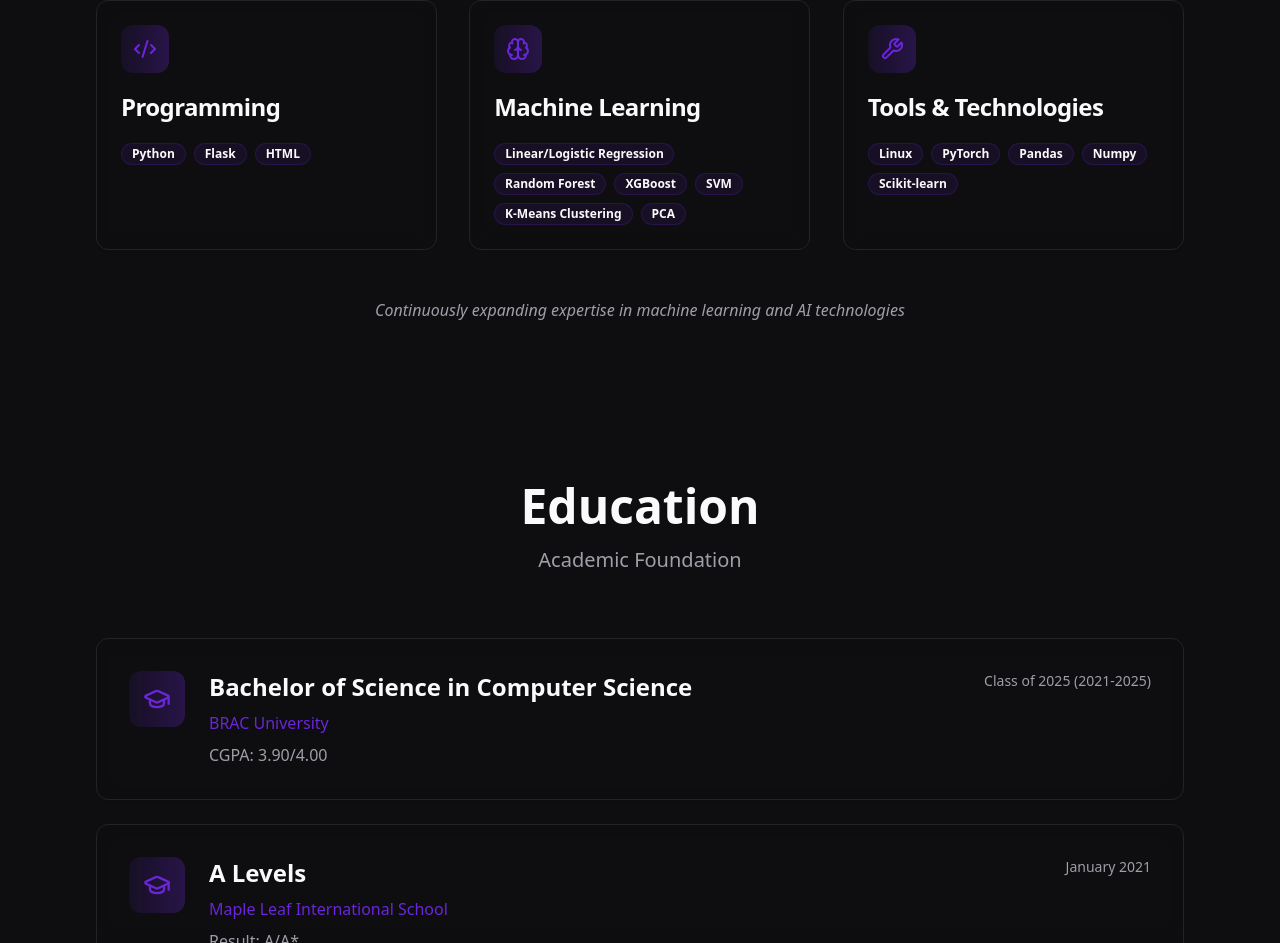
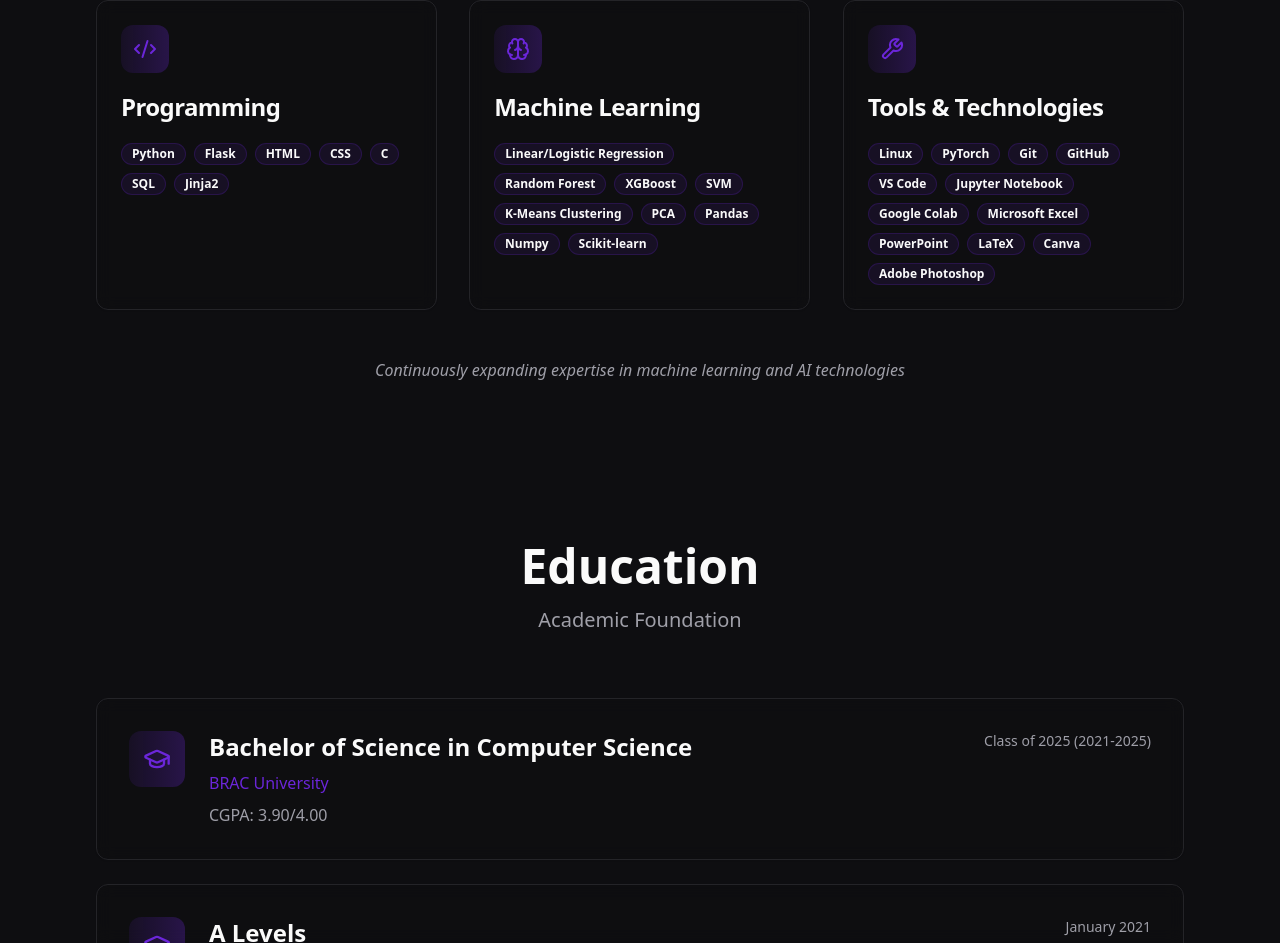
Before and after one commit to Nazihahaha/nazihahislam, a React (Vite) app: page / in a window 1280 px wide. Shown: the part 3504-4447 px from the top of the page. Built offline with nearby package versions, Linux system fonts and the light colour scheme; the HTML template or start-up script is replaced by a standard one.

Commit message:
Update Skills.tsx

```diff
--- a/src/components/Skills.tsx
+++ b/src/components/Skills.tsx
@@ -4,7 +4,7 @@ import { Code2, Brain, Wrench } from "lucide-react";
 import { useScrollAnimation } from "@/hooks/use-scroll-animation";
 
 const skillsData = {
-  programming: ["Python", "Flask", "HTML"],
+  programming: ["Python", "Flask", "HTML", "CSS", "C", "SQL", "Jinja2"],
   machineLearning: [
     "Linear/Logistic Regression",
     "Random Forest",
@@ -12,8 +12,9 @@ const skillsData = {
     "SVM",
     "K-Means Clustering",
     "PCA",
+    "Pandas", "Numpy", "Scikit-learn",
   ],
-  tools: ["Linux", "PyTorch", "Pandas", "Numpy", "Scikit-learn"],
+  tools: ["Linux", "PyTorch", "Git", "GitHub", "VS Code", "Jupyter Notebook", "Google Colab", "Microsoft Excel", "PowerPoint", "LaTeX", "Canva", "Adobe Photoshop", ],
 };
 
 const Skills = () => {
```
